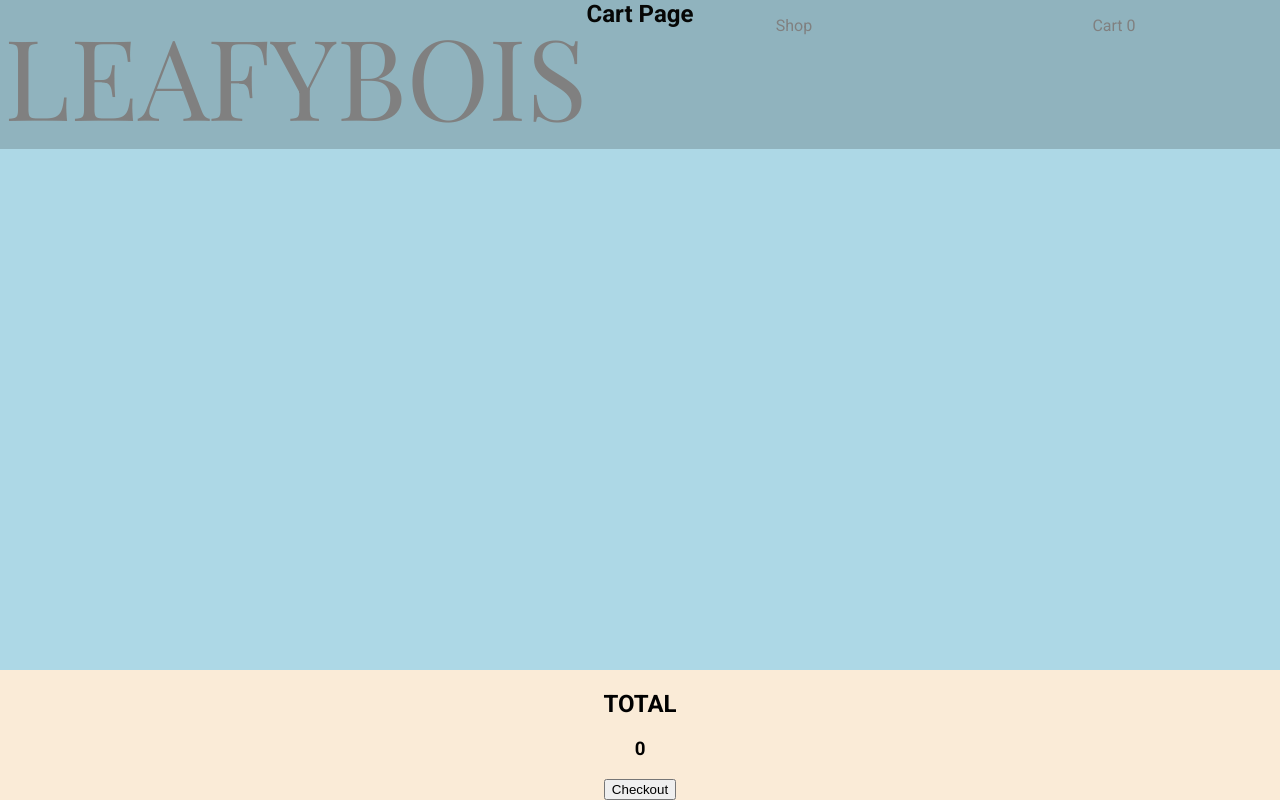
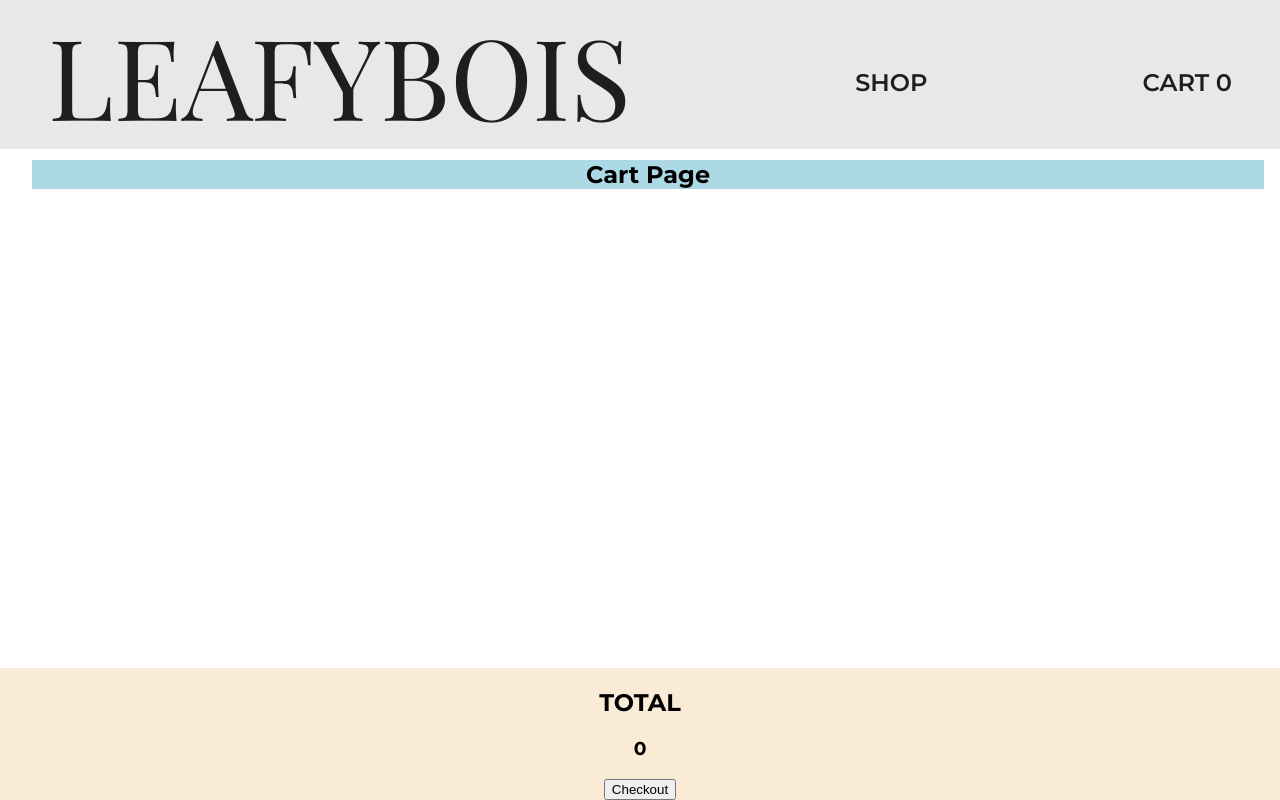
Before and after one commit to jmilll/shopping-cart, a React (Create React App) app: page /cart in a window 1280 px wide. Built offline with nearby package versions, Linux system fonts and the light colour scheme; a web font is replaced by a local one.

Commit message:
styling changes

```diff
--- a/src/App.css
+++ b/src/App.css
@@ -1,10 +1,11 @@
 @import url('https://fonts.googleapis.com/css2?family=Playfair+Display:ital,wght@0,400;0,500;0,600;0,700;1,400;1,700&display=swap');
 @import url('https://fonts.googleapis.com/css2?family=Roboto:wght@100;300;400;700&display=swap');
-/* @import url('https://fonts.googleapis.com/css2?family=Prata&display=swap'); */
+@import url('https://fonts.googleapis.com/css2?family=Montserrat:wght@200;300;400;500;600;700&display=swap');
 
 body {
   background-color: white;
-  font-family: 'Roboto', sans-serif;
+  /* font-family: 'Roboto', sans-serif; */
+  font-family: 'Montserrat', sans-serif;
   margin: 0;
 
   --dark-bkg: #212321;
@@ -26,13 +27,19 @@ img.image {
   object-fit: cover;
 }
 
+.page-container {
+  /* subtract right side per .shop-item right margin */
+  margin: 10rem 1rem 2rem 2rem;
+}
+
 /* *** NAV *** */
 .nav {
-  background-color: rgb(33 35 33 / 20%);
+  background-color: rgb(33 35 33 / 10%);
   color: white;
   display: flex;
   flex-flow: row wrap;
-  justify-content: space-around;
+  justify-content: space-between;
+  padding: 0 3rem;
 
   position: fixed;
   top: 0;
@@ -43,7 +50,6 @@ img.image {
 .logo {
   margin: 0;
   font-family: 'Playfair Display', serif;
-  /* font-family: 'Prata', serif; */
   font-weight: 400;
   font-size: 7em;
   /* font-style: italic; */
@@ -55,12 +61,22 @@ img.image {
   width: 50%;
   display: flex;
   flex-flow: row wrap;
-  justify-content: space-around;
+  justify-content: space-between;
   list-style: none;
+
+  align-items: center;
+  padding: 1rem 0 0 0;
+  font-size: 1.5em;
+  font-weight: 600;
+  text-transform: uppercase;
+}
+
+.shop-link {
+  margin: 0 auto;
 }
 
 a {
-  color: gray;
+  color: rgb(30,30,30);
   text-decoration: none;
 }
 
@@ -74,9 +90,9 @@ a {
 
 /* *** SHOP PAGE *** */
 
-.shop-items-container {
+.page-container.shop {
   /* subtract right side per .shop-item right margin */
-  margin: 7rem 1rem 2rem 2rem;
+  margin: 10rem 1rem 2rem 2rem;
 }
 
 .shop {
@@ -142,7 +158,7 @@ img.image.item {
 
 /* *** CART PAGE *** */
 .cart {
-  height: 100vh;
+  /* height: 100vh; */
   background: lightblue;
 }
 
--- a/src/App.js
+++ b/src/App.js
@@ -20,12 +20,12 @@ const App = () => {
   const [totalCost, setTotalCost] = useState(0)
 
 
-  function incCost() {
-    setTotalCost(prevTotalCost => prevTotalCost + 1)
-    //setScore((prevScore) => prevScore + 1)
-    console.log(totalCost)
-    //console.log(items)
-  }
+  // function incCost() {
+  //   setTotalCost(prevTotalCost => prevTotalCost + 1)
+  //   //setScore((prevScore) => prevScore + 1)
+  //   console.log(totalCost)
+  //   //console.log(items)
+  // }
 
 
 
--- a/src/components/Cart.js
+++ b/src/components/Cart.js
@@ -19,7 +19,9 @@ const Cart = (props) => {
   //const cartQuantity = cart.reduce((accumulator, currentValue) => accumulator + currentValue.quantity, 0)
 
     return (
-        <section className='cart'>
+        <section className='page-container cart'>
+
+            <div className='cart'>
             <h1>Cart Page</h1>
 
             {cart.map(item => {
@@ -56,7 +58,7 @@ const Cart = (props) => {
                             <button className='btn checkout'>Checkout</button>
                 </Link>
             </div>
-
+            </div>
         </section>
     )
 }
--- a/src/components/Nav.js
+++ b/src/components/Nav.js
@@ -12,7 +12,7 @@ const Nav = (props) => {
                 <h3 className='logo'>Leafybois</h3>
             </Link>
             <ul className='nav-links'>
-                <Link to="/shop">
+                <Link className='shop-link' to="/shop">
                     <li>Shop</li>
                 </Link>
                 <Link to="/cart">
--- a/src/components/Shop.js
+++ b/src/components/Shop.js
@@ -19,7 +19,7 @@ const Shop = (props) => {
 
 
     return (
-        <section className='shop-items-container'>
+        <section className='page-container shop'>
 
             {/* <h1>Shop Page</h1> */}
 
--- a/src/components/ShopItem.js
+++ b/src/components/ShopItem.js
@@ -8,6 +8,7 @@ function ShopItem(props) {
     console.log(shopItem)
 
     return (
+        <section className='page-container item'>
         <div className='shop-item-page'>
             SHOP ITEM
             {/* {shopItemId} */}
@@ -18,6 +19,7 @@ function ShopItem(props) {
             <p className='shop-item-price'>${shopItem.price}</p>
             <button className='btn add-to-cart' onClick={() => addToCart(shopItem)}>Add To Cart</button>
         </div>
+        </section>
     )
 }
 
```
